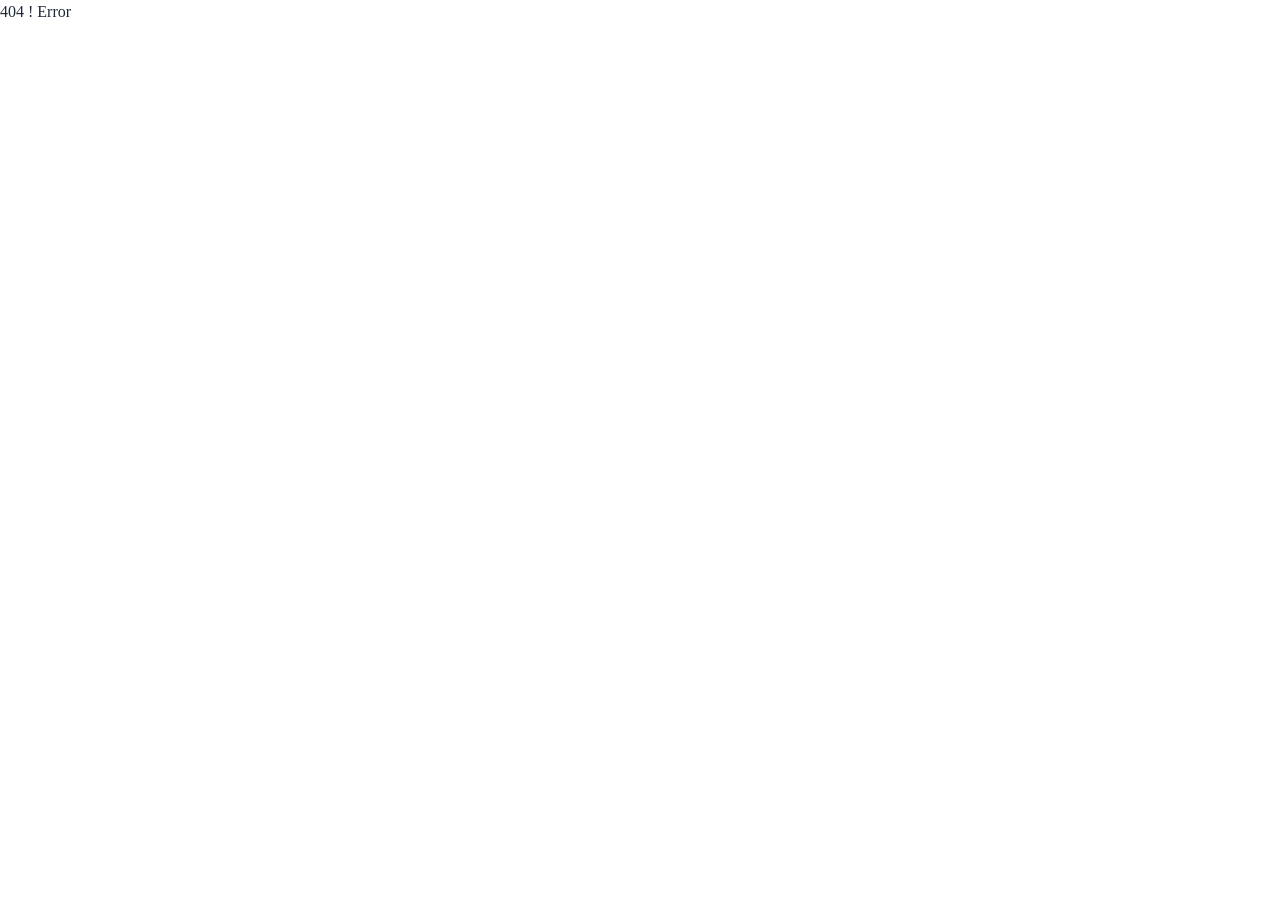
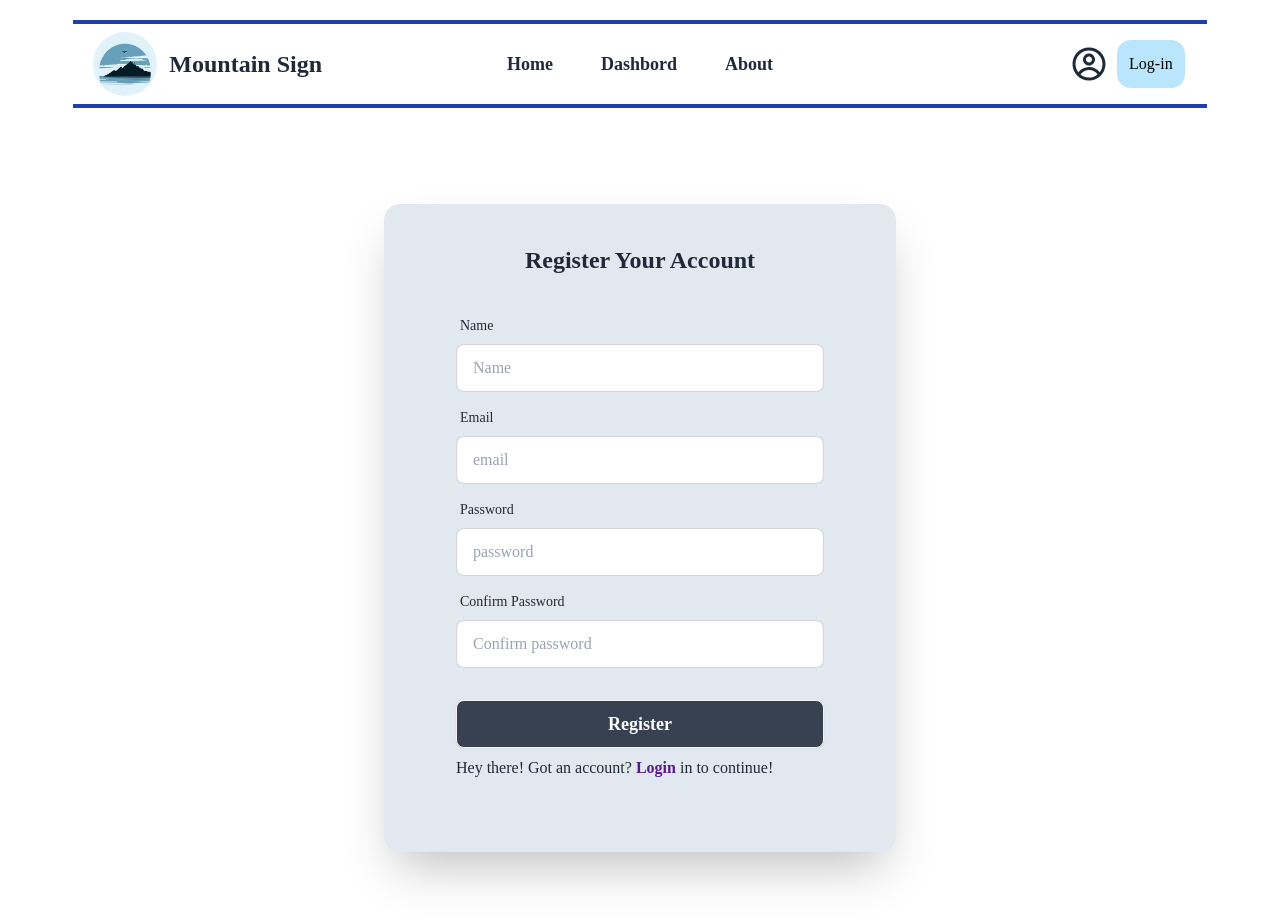
Before and after one commit to nazmulhasanabir/A-9-Mountain-Treks-, a React (Vite) app: page /auth/register in a window 1280 px wide. Shown: the top 924 px of the page. Before the commit the page ends 800 px from the top, so only its background shows below. Built offline with nearby package versions, Linux system fonts and the light colour scheme.

Commit message:
added registration and login section

```diff
--- /dev/null
+++ b/src/Component/Layout Auth/Auth.jsx
@@ -0,0 +1,16 @@
+
+import { Outlet } from 'react-router-dom';
+import Navbar from '../Navbar';
+
+const Auth = () => {
+    return (
+        <div>
+            <header className="p-5 w-11/12 mx-auto">
+                <Navbar></Navbar>
+            </header>
+          <Outlet></Outlet>
+        </div>
+    );
+};
+
+export default Auth;
--- a/src/Component/Layout Cart/Cart.jsx
+++ b/src/Component/Layout Cart/Cart.jsx
@@ -1,17 +1,55 @@
+import { NavLink } from "react-router-dom";
+
+
 const Cart = ({ cart }) => {
-  const { image,  adventureTitle,ecoFriendlyFeatures } = cart;
+  const {
+    // eslint-disable-next-line
+    image,
+    // eslint-disable-next-line
+    id,
+    // eslint-disable-next-line
+    adventureTitle,
+    // eslint-disable-next-line
+    ecoFriendlyFeatures,
+
+    // eslint-disable-next-line
+    bookingAvailability,
+    // eslint-disable-next-line
+    duration
+  } = cart;
   return (
     <div className="card card-compact bg-sky-300 w-96 shadow-xl">
       <figure>
         <img className="w-[600px] h-[280px]" src={image} alt="" />
       </figure>
       <div className="card-body">
-        <h2 className="card-title  text-2xl ">{adventureTitle}</h2>
-       {
-        ecoFriendlyFeatures.map((li,index)=> <li className=" text-lg" key={index}>{li}</li>)
-       }
+       <div className="flex  justify-between">
+       <h2 className="card-title  text-2xl ">{adventureTitle}</h2>
+       <h2 className="text-xl font-bold">({duration})</h2>
+       </div>
+        <div className="flex justify-between">
+          <div>
+            {ecoFriendlyFeatures.map((li, index) => (
+              <li className=" text-lg" key={index}>
+                {li}
+              </li>
+            ))}
+          </div>
+          <div>
+            {bookingAvailability ? (
+              <button className="p-1 font-medium rounded-2xl bg-teal-600 text-white ">
+                Available
+              </button>
+            ) : (
+              <button className="p-1 font-medium rounded-2xl bg-orange-500 text-black">
+                Not Available
+              </button>
+            )}
+          </div>
+        </div>
+
         <div className="card-actions justify-end">
-          <button className="btn btn-primary text-white w-full">Explore</button>
+          <NavLink to={`category/${id}`} className="btn btn-primary text-white w-full">Explore</NavLink>
         </div>
       </div>
     </div>
--- a/src/Component/Layout Cart/Carts.jsx
+++ b/src/Component/Layout Cart/Carts.jsx
@@ -10,14 +10,10 @@ const Carts = () => {
   }, []);
   return (
     <div>
-      <h2 className="text-6xl font-semibold p-16 text-center gap-y-10 text-sky-700 ">
-        Seeing the World <br />
-        Through the Eyes of My Lens
-      </h2>
       <div className="grid lg:grid-cols-3 gap-10">
-        {
-            carts.map(cart=> <Cart key={cart.id} cart={cart}></Cart> )
-        }
+        {carts.map((cart) => (
+          <Cart key={cart.id} cart={cart}></Cart>
+        ))}
       </div>
     </div>
   );
--- /dev/null
+++ b/src/Component/Layout Cart/cart explore/CartExplore.jsx
@@ -0,0 +1,28 @@
+import { useLoaderData, useParams } from "react-router-dom";
+
+const CartExplore = () => {
+  const { id } = useParams();
+  const data = useLoaderData();
+  const CartId = parseInt(id);
+
+  const cart = data.find((detail) => detail.id === CartId);
+
+  const { image, adventureTitle,shortDescription,adventureCost,location,duration,adventureLevel,ecoFriendlyFeatures } = cart;
+  return (
+    <div>
+     <div className="hero bg-base-200 min-h-screen">
+  <div className="hero-content text-center">
+    <div className="max-w-md">
+        <img src={image} alt="" />
+      <h1 className="text-5xl font-bold">{adventureTitle}</h1>
+      <p className="py-6">{shortDescription}
+      </p>
+      <button className="btn btn-primary">Get Started</button>
+    </div>
+  </div>
+</div>
+    </div>
+  );
+};
+
+export default CartExplore;
--- a/src/Component/Main layout/MainLayout.jsx
+++ b/src/Component/Main layout/MainLayout.jsx
@@ -1,42 +1,48 @@
 import cover from "../../assets/cover.jpeg";
 import cover2 from "../../assets/cover2.jpeg";
 import cover3 from "../../assets/cover3.jpeg";
-
+import Carts from "../Layout Cart/Carts"
 const MainLayout = () => {
   return (
     <div>
-     <div className="carousel w-full mx-auto">
+      <div className="carousel w-full mx-auto mt-6" >
         <div id="slide1" className="carousel-item relative w-full">
-    <img
-      src={cover}
-      className="w-[900px] mx-auto rounded-lg" />
+          <img src={cover} className="w-[900px] mx-auto rounded-lg" />
           <div className="absolute left-5 right-5 top-1/2 flex -translate-y-1/2 transform justify-between">
-      <a href="#slide4" className="btn btn-circle">❮</a>
-      <a href="#slide2" className="btn btn-circle">❯</a>
+            <a href="#slide1" className="btn btn-circle">
+              ❮
+            </a>
+            <a href="#slide2" className="btn btn-circle">
+              ❯
+            </a>
           </div>
         </div>
         <div id="slide2" className="carousel-item relative w-full mx-auto">
-    <img
-      src={cover2}
-      className="w-[900px] mx-auto rounded-lg" />
+          <img src={cover2} className="w-[900px] mx-auto rounded-lg" />
           <div className="absolute left-5 right-5 top-1/2 flex -translate-y-1/2 transform justify-between">
-      <a href="#slide1" className="btn btn-circle">❮</a>
-      <a href="#slide3" className="btn btn-circle">❯</a>
+            <a href="#slide1" className="btn btn-circle">
+              ❮
+            </a>
+            <a href="#slide3" className="btn btn-circle">
+              ❯
+            </a>
           </div>
         </div>
         <div id="slide3" className="carousel-item relative w-full mx-auto">
-    <img
-      src={cover3}
-      className="w-[900px] mx-auto rounded-lg" />
+          <img src={cover3} className="w-[900px] mx-auto rounded-lg" />
           <div className="absolute left-5 right-5 top-1/2 flex -translate-y-1/2 transform justify-between">
-      <a href="#slide2" className="btn btn-circle">❮</a>
-      <a href="#slide4" className="btn btn-circle">❯</a>
+            <a href="#slide2" className="btn btn-circle">
+              ❮
+            </a>
           </div>
         </div>
-
       </div>
+      <h2 className="text-6xl font-semibold p-16 text-center gap-y-10 text-sky-700 ">
+        Seeing the World <br />
+        Through the Eyes of My Lens
+      </h2>
+      <Carts></Carts>
     </div>
-
   );
 };
 
--- a/src/Component/Navbar.jsx
+++ b/src/Component/Navbar.jsx
@@ -1,26 +1,23 @@
 import { CgProfile } from "react-icons/cg";
-import { Link } from "react-router-dom";
 import img from "../assets/logos.jpg";
+import { Link, NavLink } from "react-router-dom";
 const Navbar = () => {
   const link = (
     <>
-      <Link to="/">
-        {" "}
+      <NavLink to="/">
         <li className="mx-6 font-semibold text-lg">Home </li>
-      </Link>
+      </NavLink>
       <Link to="/dashboard">
-        {" "}
         <li className="mx-6 font-semibold text-lg">Dashbord</li>
       </Link>
       <Link to="/about">
-        {" "}
         <li className="mx-6  font-semibold text-lg">About </li>
       </Link>
     </>
   );
   return (
     <div className="">
-      <div className="navbar border-t-4 border-b-4 border-white  px-5">
+      <div className="navbar border-t-4 border-b-4 border-blue-800  px-5">
         <div className="navbar-start">
           <div className="dropdown">
             <div tabIndex={0} role="button" className="btn btn-ghost lg:hidden">
@@ -46,21 +43,21 @@ const Navbar = () => {
               {link}
             </ul>
           </div>
-        <div className="flex items-center gap-3">
-        <img src={img} className="w-16 h-16 rounded-full "  alt="" />
-        <h2 className="text-2xl font-bold">Mountain Sign</h2>
-        </div>
+          <div className="flex items-center gap-3">
+            <img src={img} className="w-16 h-16 rounded-full " alt="" />
+            <h2 className="text-2xl font-bold">Mountain Sign</h2>
+          </div>
         </div>
         <div className="navbar-center hidden lg:flex">
           <ul className="menu menu-horizontal px-1">{link}</ul>
         </div>
         <div className="navbar-end">
           <CgProfile className="w-9 h-9 mx-2" />
-          <Link to="/signup">
-            {" "}
-            <a className=" border-2 border-white p-3 rounded-2xl bg-sky-200 text-black">
-              Sign-Up
-            </a>
+          <Link
+            to="/auth/login"
+            className="border-2 border-white p-3 rounded-2xl bg-sky-200 text-black"
+          >
+            Log-in
           </Link>
         </div>
       </div>
--- /dev/null
+++ b/src/Component/Pages/Login.jsx
@@ -0,0 +1,55 @@
+import { Link } from "react-router-dom";
+
+const Login = () => {
+  return (
+    <div className="min-h-screen flex justify-center items-center">
+      <div className="card bg-base-100 w-full max-w-lg shrink-0 shadow-2xl p-10  bg-slate-200">
+        <h2 className="text-2xl font-semibold text-center">
+          Login Your Account
+        </h2>
+        <form className="card-body">
+          <div className="form-control">
+            <label className="label">
+              <span className="label-text">Email</span>
+            </label>
+            <input
+              type="email"
+              placeholder="email"
+              className="input input-bordered"
+              required
+            />
+          </div>
+          <div className="form-control">
+            <label className="label">
+              <span className="label-text">Password</span>
+            </label>
+            <input
+              type="password"
+              placeholder="password"
+              className="input input-bordered"
+              required
+            />
+            <label className="label">
+              <a href="#" className="label-text-alt link link-hover">
+                Forgot password?
+              </a>
+            </label>
+          </div>
+          <div className="form-control mt-6">
+            <button className="btn bg-gray-700 text-white text-lg">
+              Login
+            </button>
+            <p className="mt-2">
+              New here? Create an account and join us today!
+              <Link to={"/auth/register"}>
+                <button className="text-purple-900 font-semibold text-base">Register</button>
+              </Link>
+            </p>
+          </div>
+        </form>
+      </div>
+    </div>
+  );
+};
+
+export default Login;
--- /dev/null
+++ b/src/Component/Pages/Register.jsx
@@ -0,0 +1,76 @@
+import { Link } from "react-router-dom";
+
+const Register = () => {
+  return (
+    <div className="min-h-screen flex justify-center items-center">
+      <div className="card bg-base-100 w-full max-w-lg shrink-0 shadow-2xl p-10  bg-slate-200">
+        <h2 className="text-2xl font-semibold text-center">
+          Register Your Account
+        </h2>
+        <form className="card-body">
+          <div className="form-control">
+            <label className="label">
+              <span className="label-text">Name</span>
+            </label>
+            <input
+              type="text"
+              placeholder="Name"
+              className="input input-bordered"
+              required
+            />
+          </div>
+          <div className="form-control">
+            <label className="label">
+              <span className="label-text">Email</span>
+            </label>
+            <input
+              type="email"
+              placeholder="email"
+              className="input input-bordered"
+              required
+            />
+          </div>
+          <div className="form-control">
+            <label className="label">
+              <span className="label-text">Password</span>
+            </label>
+            <input
+              type="password"
+              placeholder="password"
+              className="input input-bordered"
+              required
+            />
+          </div>
+          <div className="form-control">
+            <label className="label">
+              <span className="label-text">Confirm Password</span>
+            </label>
+            <input
+              type="password"
+              placeholder="Confirm password"
+              className="input input-bordered"
+              required
+            />
+          </div>
+          <div className="form-control mt-6">
+            <button className="btn bg-gray-700 text-white text-lg">
+              Register
+            </button>
+            <p className="mt-2">
+              Hey there! Got an account?{" "}
+              <Link to={"/auth/login"}>
+                {" "}
+                <span className="text-purple-900 font-semibold text-base">
+                  Login
+                </span>{" "}
+              </Link>{" "}
+              in to continue!
+            </p>
+          </div>
+        </form>
+      </div>
+    </div>
+  );
+};
+
+export default Register;
--- a/src/Component/Router/Router.jsx
+++ b/src/Component/Router/Router.jsx
@@ -1,23 +1,47 @@
 import { createBrowserRouter } from "react-router-dom";
 import HomeLayout from "../layout/HomeLayout";
+import CartExplore from "../Layout Cart/cart explore/CartExplore";
+import MainLayout from "../Main layout/MainLayout";
+import Auth from "../Layout Auth/Auth";
+import Login from "../Pages/Login";
+import Register from "../Pages/Register";
 
 const Router = createBrowserRouter([
   {
-        path:"/",
-        element:<HomeLayout></HomeLayout>
+    path: "/",
+    element: <HomeLayout></HomeLayout>,
+    children: [
+      {
+        path: "/",
+        element: <MainLayout></MainLayout>,
       },
       {
-        path:"/signin",
-        element:<h2>Login</h2>
+        path: "/category/:id",
+        element: <CartExplore></CartExplore>,
+        loader: () => fetch("../Carts.json"),
+      },
+    ],
+  },
+
+  {
+    path: "/auth",
+    element: <Auth></Auth>,
+    children: [
+      {
+        path: "login",
+        element: <Login></Login>,
       },
       {
-        path:"/signup",
-        element:<h2>Sign up</h2>
+        path: "register",
+        element: <Register></Register>,
       },
+    ],
+  },
+
   {
-        path:"*",
-        element:<h1>404 ! Error</h1>
-    }
-])
+    path: "*",
+    element: <h1>404 ! Error</h1>,
+  },
+]);
 
 export default Router;
--- a/src/Component/layout/HomeLayout.jsx
+++ b/src/Component/layout/HomeLayout.jsx
@@ -1,19 +1,14 @@
-import Carts from "../Layout Cart/Carts";
-import MainLayout from "../Main layout/MainLayout";
+import { Outlet } from "react-router-dom";
 import Navbar from "../Navbar";
-
 const HomeLayout = () => {
   return (
     <div className="">
       <div className="w-11/12 mx-auto">
         <header className="p-5">
           <Navbar></Navbar>
+          <Outlet></Outlet>
         </header>
-        <main className="mt-10">
-          <MainLayout></MainLayout>
-          <Carts></Carts>
-        </main>
-        <footer></footer>
+
       </div>
     </div>
   );
```
Lines whose indentation alone changed are shown as unchanged.
